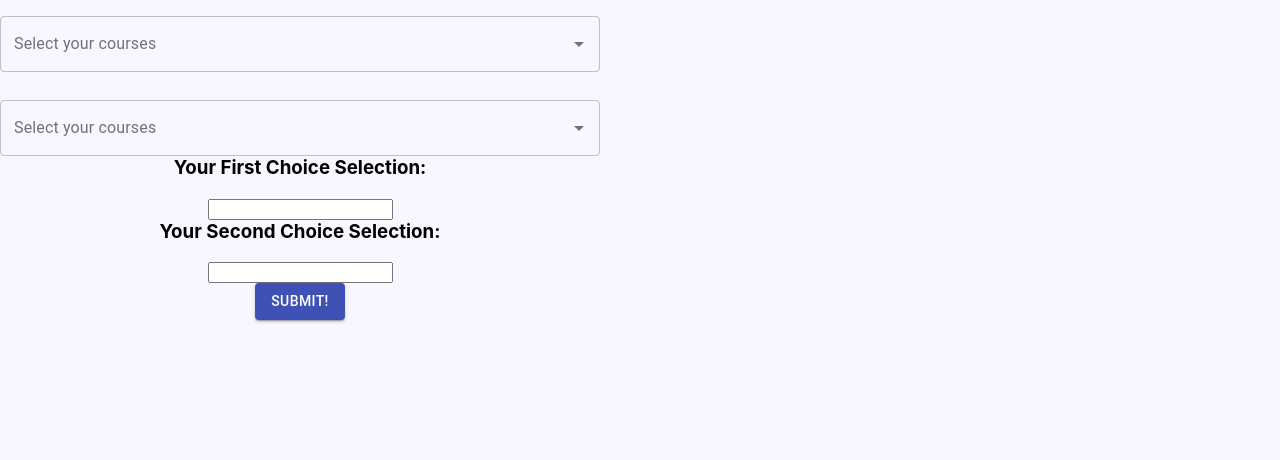
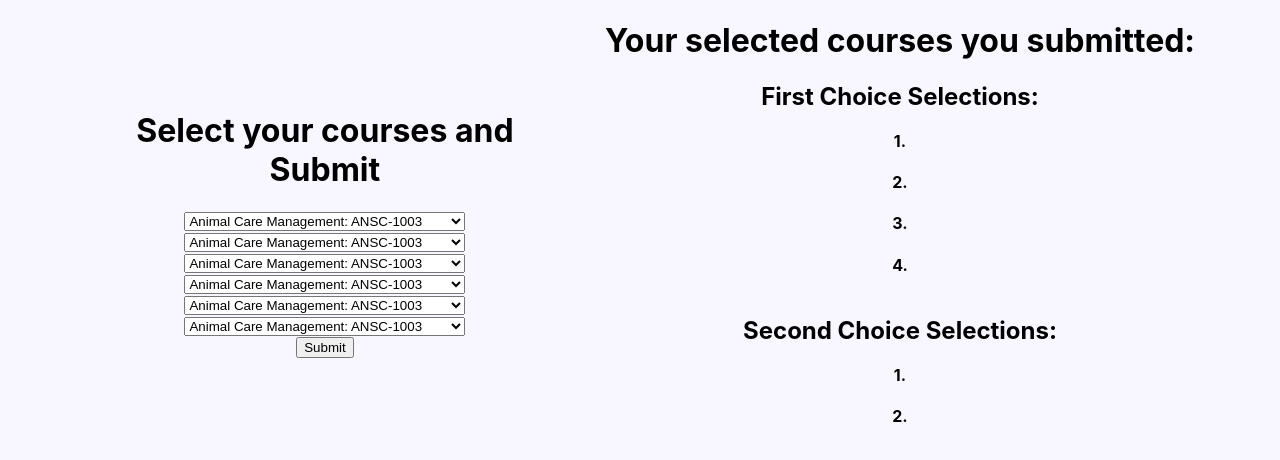
Before and after one commit to saiken86807/course-selector-app, a React (Create React App) app: page / in a window 1280 px wide. Shown: the top 460 px of the page. Built offline with nearby package versions, Linux system fonts and the light colour scheme.

Commit message:
New Course Selection Page to submit form

```diff
--- a/src/FormComponents/SelectionForm.js
+++ b/src/FormComponents/SelectionForm.js
@@ -1,117 +1,91 @@
 import React, { Component } from 'react';
-import { ThemeProvider as MuiThemeProvider } from '@material-ui/core/styles';
-import TextField from '@material-ui/core/TextField';
-import Button from '@material-ui/core/Button';
-import Autocomplete from '@material-ui/lab/Autocomplete';
-
-const options = [
-	' Animal Care Management: ANSC-1003',
-	' Animal Health Skills: ANSC-1010',
-	' Introduction to Animal Science: ANSC-1400',
-	' Small Animal Behavior: ANSC-2100',
-	' College Algebra: MATH-1200.01',
-	' College Algebra: MATH-1200.02',
-	' Chemistry: CHEM-1001',
-	' Introduction to Psychology: PSYC-1001.01',
-	' Introduction to Psychology: PSYC-1001.02'
-];
+import { Grid } from '@material-ui/core';
 
 export class SelectionForm extends Component {
 	constructor(props) {
 		super(props);
+		this.state = {
+			status: ''
+		};
 		this.submitForm = this.submitForm.bind(this);
-		this.state = {
-			status: '',
-			courses: [],
-			altcourses: []
-		};
-		this.onCoursesChange = this.onCoursesChange.bind(this);
-		this.onAltcoursesChange = this.onAltcoursesChange.bind(this);
+		this.handleChange = this.handleChange.bind(this);
 	}
-	onCoursesChange = (event, values) => {
-		this.setState({
-			courses: values
-		});
-		console.log(values);
-	};
-	onAltcoursesChange = (event, values) => {
-		this.setState({
-			altcourses: values
-		});
-		console.log(values);
-	};
-
+	handleChange(event) {
+		this.setState({ [event.target.name]: event.target.value });
+	}
 	render() {
 		const { status } = this.state;
-		const firstOptions = options.filter((course) => !this.state.altcourses.includes(course));
-		const secondOptions = options.filter((course) => !this.state.courses.includes(course));
-		const coursesList = this.state.courses.map((item) => <li key={item}>{item}</li>);
-		const altcoursesList = this.state.altcourses.map((item) => <li key={item}>{item}</li>);
-
+		const courses = [
+			' Animal Care Management: ANSC-1003',
+			' Animal Health Skills: ANSC-1010',
+			' Introduction to Animal Science: ANSC-1400',
+			' Small Animal Behavior: ANSC-2100',
+			' College Algebra: MATH-1200.01',
+			' College Algebra: MATH-1200.02',
+			' Chemistry: CHEM-1001',
+			' Introduction to Psychology: PSYC-1001.01',
+			' Introduction to Psychology: PSYC-1001.02'
+		];
+		const options = courses.map((item) => <option value={item}>{item}</option>);
+		// const selected = [...selected.options].filter(item => item.selected).map(item=> <option value={!selected}>{!selected}</option>;
 		return (
-			<MuiThemeProvider>
-				<div style={{ width: 600 }}>
-					<Autocomplete
-						name="autocourses"
-						multiple
-						options={firstOptions}
-						defaultValue={[]}
-						onChange={this.onCoursesChange}
-						renderInput={(params) => (
-							<TextField
-								{...params}
-								name="coursestext"
-								variant="outlined"
-								label="Select your courses"
-								placeholder="First choice:Select 4"
-								fullWidth
-								margin="normal"
-							/>
-						)}
-					/>
-					<br />
-					<Autocomplete
-						name="autoaltcourses"
-						multiple
-						options={secondOptions}
-						onChange={this.onAltcoursesChange}
-						renderInput={(params) => (
-							<TextField
-								{...params}
-								name="altcoursestext"
-								variant="outlined"
-								label="Select your courses"
-								placeholder="Select 2"
-								fullWidth
-							/>
-						)}
-					/>
+			<Grid container direction="row" justify="center" alignItems="center">
+				<div className="dropdown">
 					<form onSubmit={this.submitForm} action="https://formspree.io/mlepzrlb" method="POST">
-						<div name="coursesContainer" values={console.log(coursesList)}>
-							<h3>Your First Choice Selection:</h3>
-							<ol name="coursesList">{coursesList}</ol>
-						</div>
-						<div name="coursesContainer">
-							<input type="li" value={coursesList} />
-						</div>
-						<div name="altcoursesContainer" values={console.log({ altcoursesList })}>
-							<h3>Your Second Choice Selection:</h3>
-							<ol name="altcoursesList">{altcoursesList}</ol>
-						</div>
-						<div name="altcoursesContainer">
-							<input type="li" value={altcoursesList} />
-						</div>
-						{status === 'SUCCESS' ? (
-							<p>Thanks!</p>
-						) : (
-							<Button color="primary" variant="contained" type="submit">
-								Submit!
-							</Button>
-						)}
-						{status === 'ERROR' && <p>Ooops! There was an error.</p>}
+						<h1>Select your courses and Submit</h1>
+						<Grid item>
+							<select
+								placebolder="select a course"
+								name="course1"
+								value={this.state.course1}
+								onChange={this.handleChange}
+							>
+								{options}
+							</select>
+							<br />
+							<select name="course2" value={this.state.course2} onChange={this.handleChange}>
+								{options}
+							</select>
+							<br />
+							<select name="course3" value={this.state.course3} onChange={this.handleChange}>
+								{options}
+							</select>
+							<br />
+							<select name="course4" value={this.state.course4} onChange={this.handleChange}>
+								{options}
+							</select>
+							<br />
+							<select name="altcourse1" value={this.state.altcourse1} onChange={this.handleChange}>
+								{options}
+							</select>
+							<br />
+							<select name="altcourse2" value={this.state.altcourse2} onChange={this.handleChange}>
+								{options}
+							</select>
+							<br />
+							{status === 'SUCCESS' ? <p>Thanks!</p> : <button>Submit</button>}
+							{status === 'ERROR' && <p>Ooops! There was an error.</p>}
+						</Grid>
 					</form>
 				</div>
-			</MuiThemeProvider>
+				<div className="ListedCourses">
+					<Grid item container direction="column" justify="center" alignItems="center">
+						<div>
+							<h1>Your selected courses you submitted:</h1>
+							<h2>First Choice Selections:</h2>
+							<h4>1. {this.state.course1}</h4>
+							<h4>2. {this.state.course2}</h4>
+							<h4>3. {this.state.course3}</h4>
+							<h4>4. {this.state.course4}</h4>
+						</div>
+						<div>
+							<h2>Second Choice Selections:</h2>
+							<h4>1. {this.state.altcourse1}</h4>
+							<h4>2. {this.state.altcourse2}</h4>
+						</div>
+					</Grid>
+				</div>
+			</Grid>
 		);
 	}
 	submitForm(ev) {
@@ -133,4 +107,5 @@ export class SelectionForm extends Component {
 		xhr.send(data);
 	}
 }
+
 export default SelectionForm;
```
